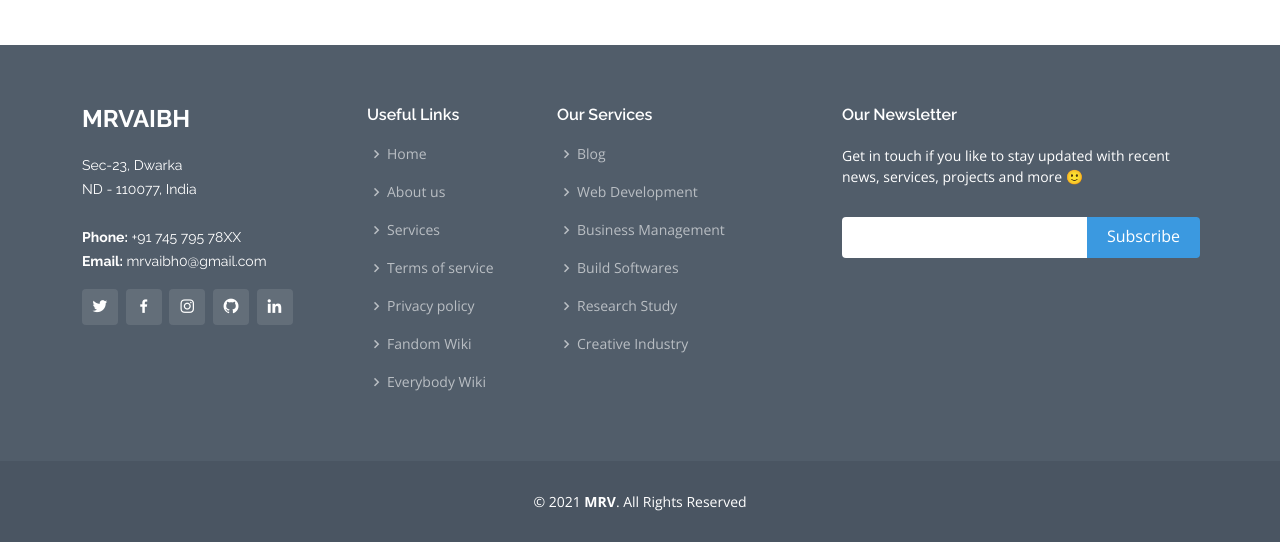
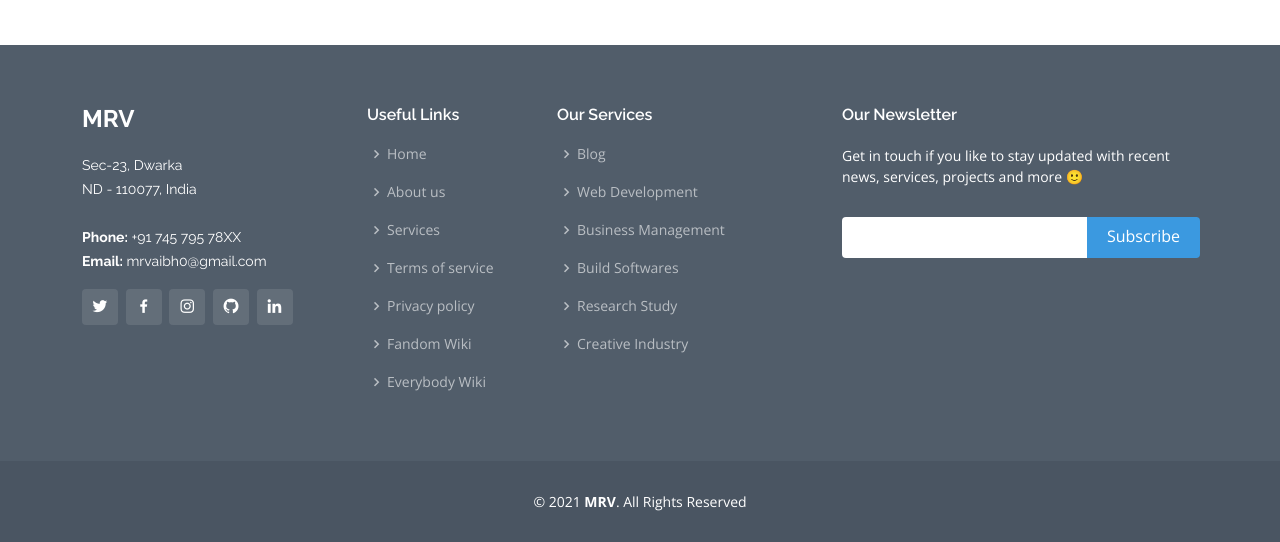
Before and after one commit to mrvaibh/mrvaibh, a Django app: page /about/ in a window 1280 px wide. Shown: the part 1639-2181 px from the top of the page. Run offline with Django 3.2, Linux system fonts and the light colour scheme; some libraries are stand-ins or nearby versions.

Commit message:
Update base.html

```diff
--- a/home/templates/home/base.html
+++ b/home/templates/home/base.html
@@ -147,7 +147,7 @@
 
           <div class="col-lg-3 col-md-6">
             <div class="footer-info">
-              <h3>MRVAIBH</h3>
+              <h3>MRV</h3>
               <p>
                 Sec-23, Dwarka <br>
                 ND - 110077, India<br><br>
```
